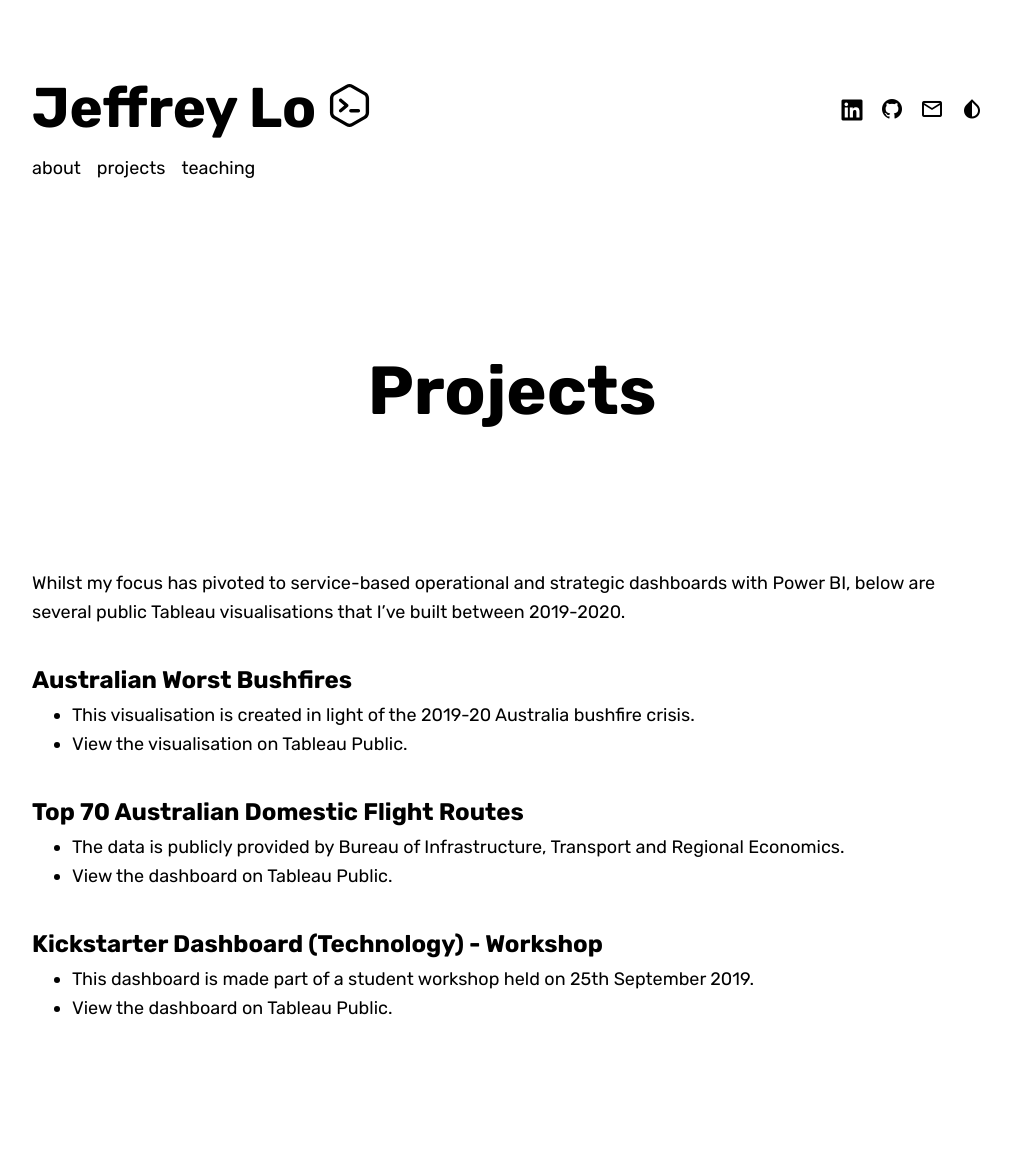
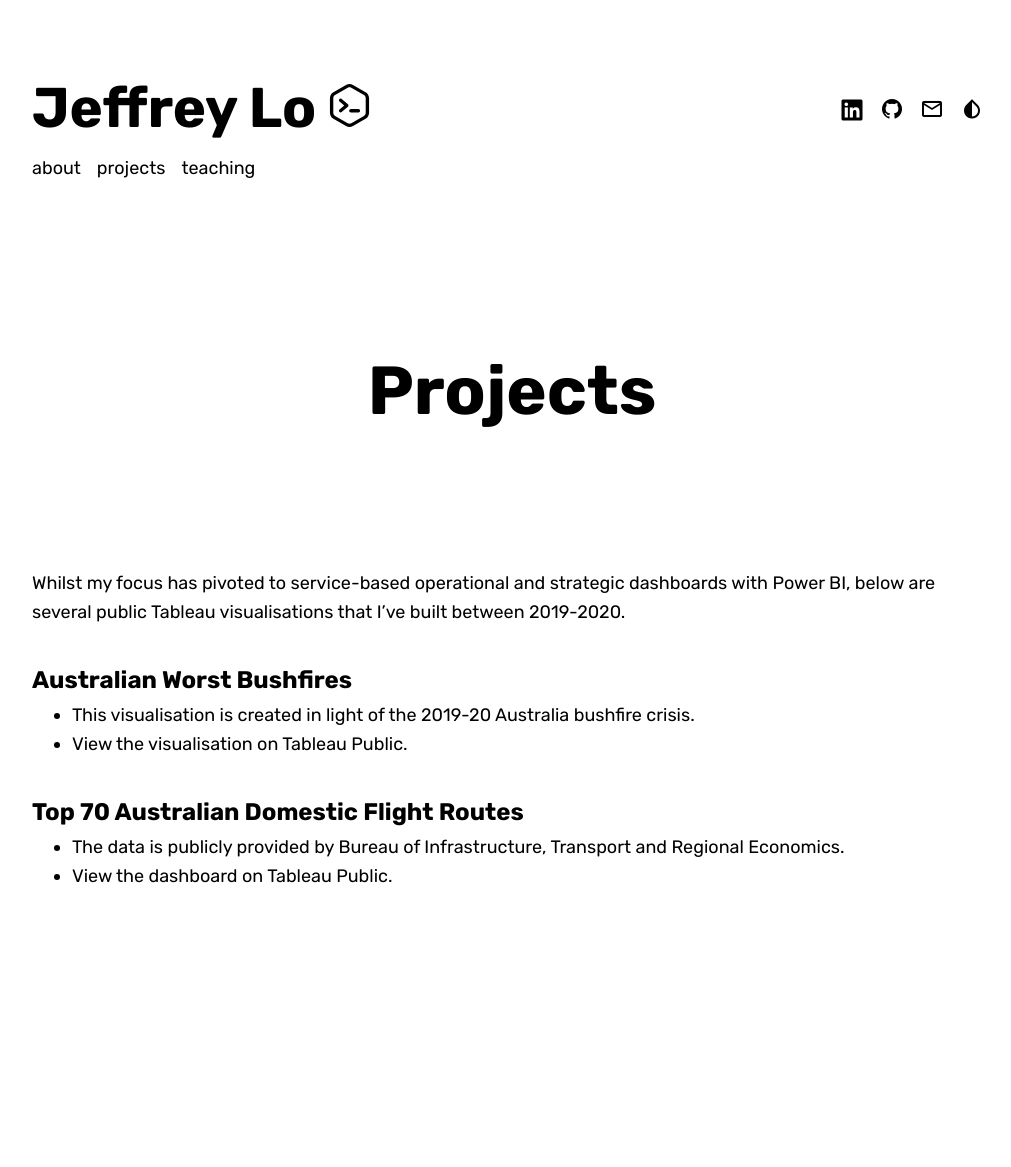
Before and after one commit to jeffreycklo/jeffreycklo.github.io, a Jekyll site: the page built from projects.md, in a window 1280 px wide. Shown: the whole page, without its empty margins (128-1139 px from the left). Built offline with Jekyll 4.4.1, drawn with Linux system fonts in a browser that asks for light colours; nearby versions of some CDN libraries; some web fonts are replaced; after the commit the page ends 1035 px from its top, so only the background shows below that.

Commit message:
Removed content as duplicate with workshops page

```diff
--- a/projects.md
+++ b/projects.md
@@ -20,8 +20,3 @@ Whilst my focus has pivoted to service-based operational and strategic dashboard
 
 - The data is publicly provided by [Bureau of Infrastructure, Transport and Regional Economics]( https://www.bitre.gov.au/publications/ongoing/domestic_airline_activity-time_series.aspx).
 - View the dashboard on [Tableau Public](https://public.tableau.com/profile/jeffrey.lo#!/vizhome/AustralianDomesticAviationActivities/Dashboard).
-
-## Kickstarter Dashboard (Technology) - Workshop
-
-- This dashboard is made part of a student workshop held on 25th September 2019.
-- View the dashboard on [Tableau Public](https://public.tableau.com/profile/jeffrey.lo#!/vizhome/KickstarterDashboardTechnology/TechDashboard).
```
